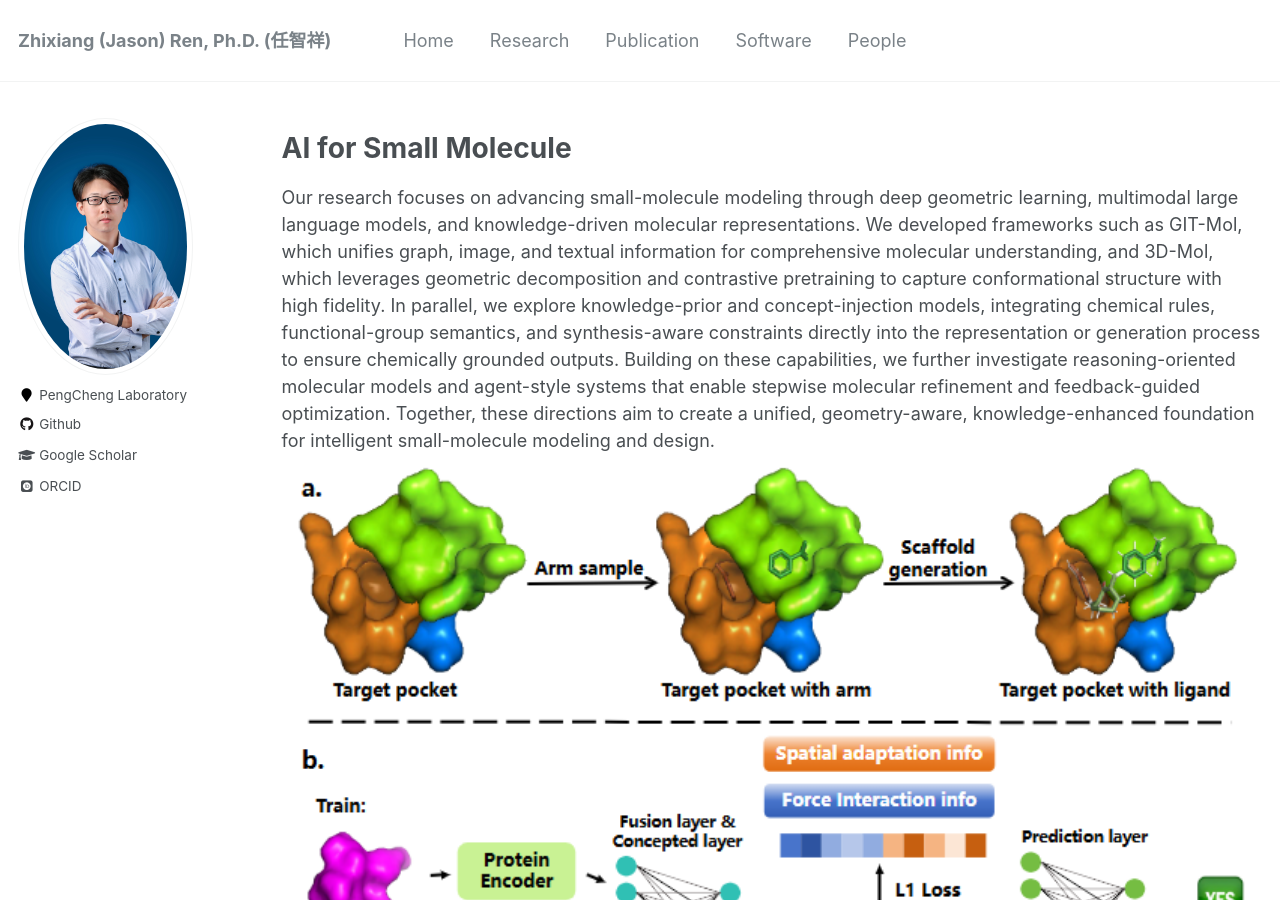
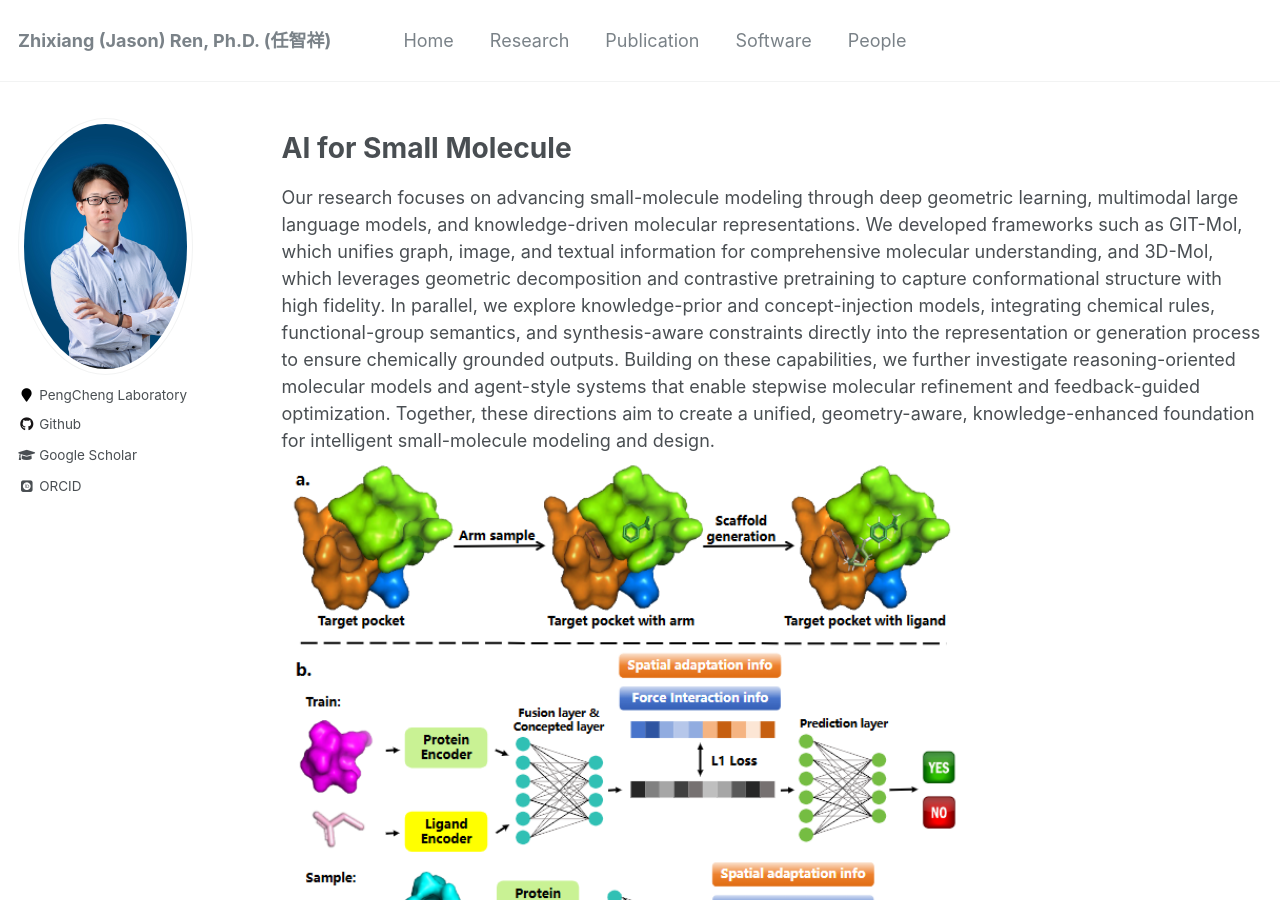
Before and after one commit to zhixiang-ren/zhixiang-ren.github.io, a Jekyll site: the page built from _pages/Research.html, in a window 1280 px wide and 900 px high. Built offline with Jekyll 4.4.1, drawn with Linux system fonts in a browser that asks for light colours; some web fonts are replaced.

Commit message:
Update Research.html

```diff
--- a/_pages/Research.html
+++ b/_pages/Research.html
@@ -14,7 +14,7 @@ author_profile: true
   Building on these capabilities, we further investigate reasoning-oriented molecular models and agent-style systems that enable stepwise molecular refinement and feedback-guided optimization.
   Together, these directions aim to create a unified, geometry-aware, knowledge-enhanced foundation for intelligent small-molecule modeling and design.
   <!-- 图片部分，使用 float 来让图片浮动在文字左边 -->
-  <img src="/images/concept-based.png" alt="Paper 1 Image" style="float: left; width: 100%; height: auto; margin-bottom: 0px; margin-top: 5px;">
+  <img src="/images/concept-based.png" alt="Paper 1 Image" style="width: 70%; height: auto; margin-bottom: 0px; margin-top: 5px;">
   <!-- 论文描述，文字会自然环绕图片 -->
 </p>
 
```
